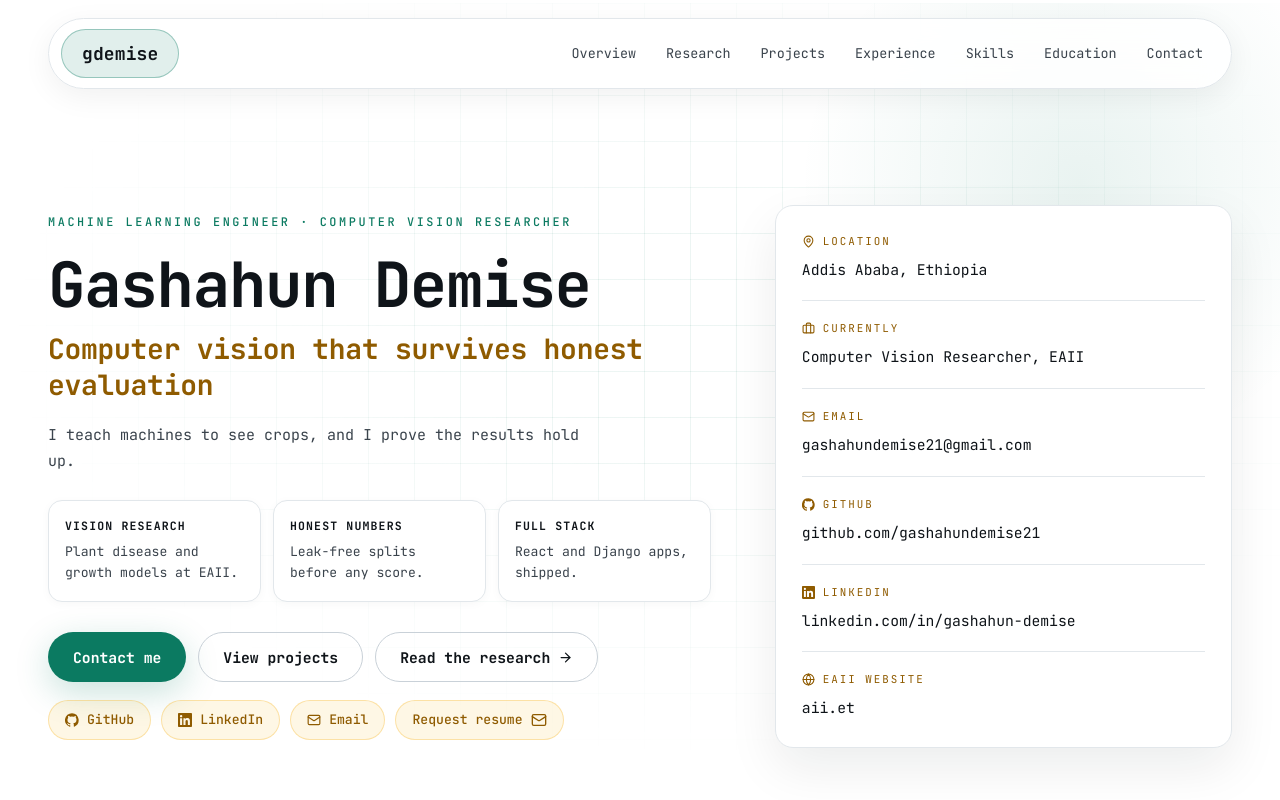
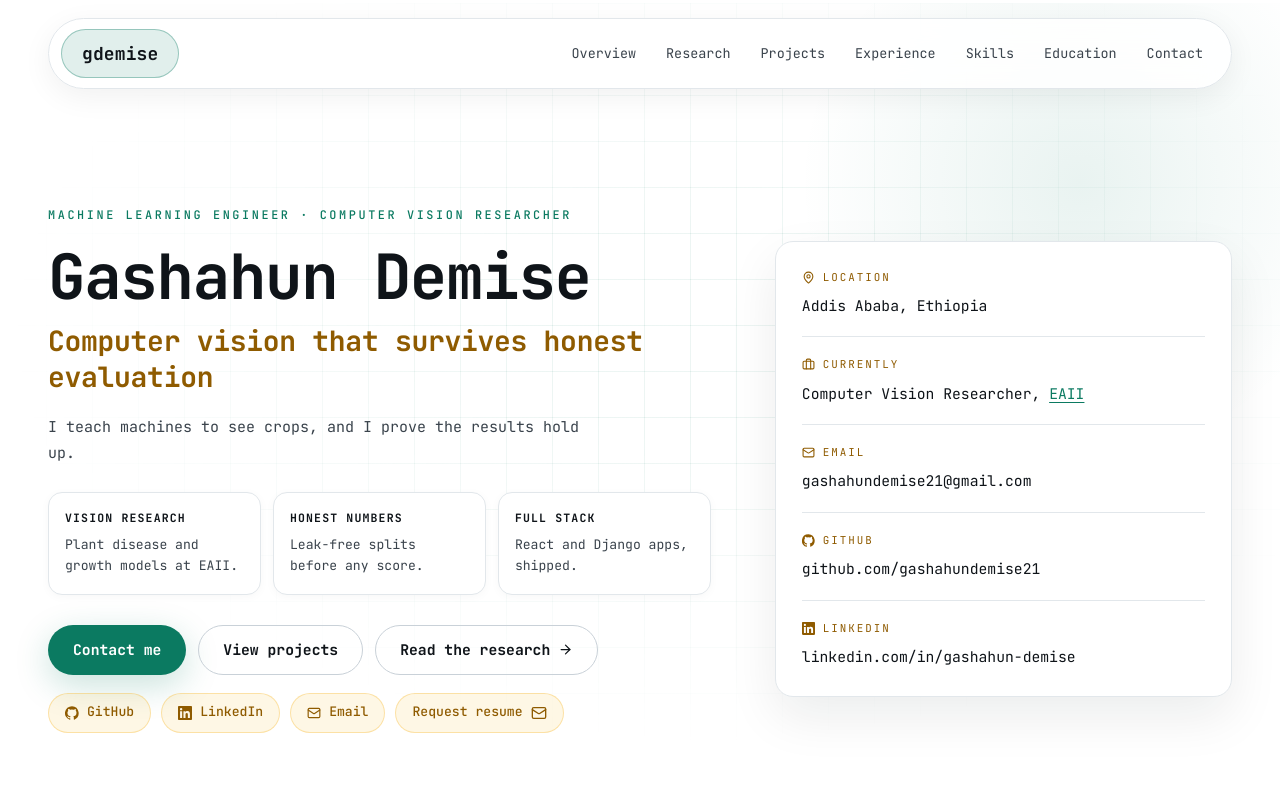
Before and after one commit to gashahundemise21/gashahun-demise-portfolio, a Next.js app: page / in a window 1280 px wide. Shown: the top 800 px of the page. Built offline with nearby package versions, Linux system fonts and the light colour scheme; no server answers.

Commit message:
Link EAII in the Currently row instead of a separate card row

```diff
--- a/app/globals.css
+++ b/app/globals.css
@@ -148,6 +148,7 @@ strong { font-weight: 700; color: var(--ink); }
 .profile-card dt { display: flex; align-items: center; gap: 8px; font-size: 0.68rem; letter-spacing: 0.18em; text-transform: uppercase; color: var(--amber); margin-bottom: 6px; }
 .profile-card dd { font-size: 0.92rem; color: var(--ink); overflow-wrap: anywhere; }
 .profile-card dd a:hover { color: var(--accent); }
+.inline-link { color: var(--accent); text-decoration: underline; text-underline-offset: 3px; }
 
 /* ---------- Facts band (confusion matrix + headline numbers) ---------- */
 .facts-band { display: grid; grid-template-columns: minmax(0, 1fr) minmax(0, 1.05fr); gap: 20px; align-items: stretch; }
--- a/app/page.tsx
+++ b/app/page.tsx
@@ -1,5 +1,5 @@
 import Link from 'next/link';
-import { ArrowRight, ArrowUpRight, Briefcase, Globe, Mail, MapPin } from 'lucide-react';
+import { ArrowRight, ArrowUpRight, Briefcase, Mail, MapPin } from 'lucide-react';
 import { Github, Linkedin } from '@/components/BrandIcons';
 import { about, certifications, education, enset, experience, languages, profile, projects, skills } from '@/lib/content';
 import { ConfusionMatrix, ModelComparison } from '@/components/charts';
@@ -81,11 +81,10 @@ export default function Home() {
           <aside className="profile-card" aria-label="Profile details">
             <dl>
               <div><dt><MapPin size={13} aria-hidden="true" />Location</dt><dd>{profile.location}</dd></div>
-              <div><dt><Briefcase size={13} aria-hidden="true" />Currently</dt><dd>Computer Vision Researcher, EAII</dd></div>
+              <div><dt><Briefcase size={13} aria-hidden="true" />Currently</dt><dd>Computer Vision Researcher, <a className="inline-link" href="https://aii.et/Home" target="_blank" rel="noopener noreferrer">EAII</a></dd></div>
               <div><dt><Mail size={13} aria-hidden="true" />Email</dt><dd><a href={'mailto:' + profile.email}>{profile.email}</a></dd></div>
               <div><dt><Github size={13} aria-hidden="true" />GitHub</dt><dd><a href={profile.github} target="_blank" rel="noopener noreferrer">github.com/gashahundemise21</a></dd></div>
               <div><dt><Linkedin size={13} aria-hidden="true" />LinkedIn</dt><dd><a href={profile.linkedin} target="_blank" rel="noopener noreferrer">linkedin.com/in/gashahun-demise</a></dd></div>
-              <div><dt><Globe size={13} aria-hidden="true" />EAII website</dt><dd><a href="https://aii.et/Home" target="_blank" rel="noopener noreferrer">aii.et</a></dd></div>
             </dl>
           </aside>
         </div>
```
